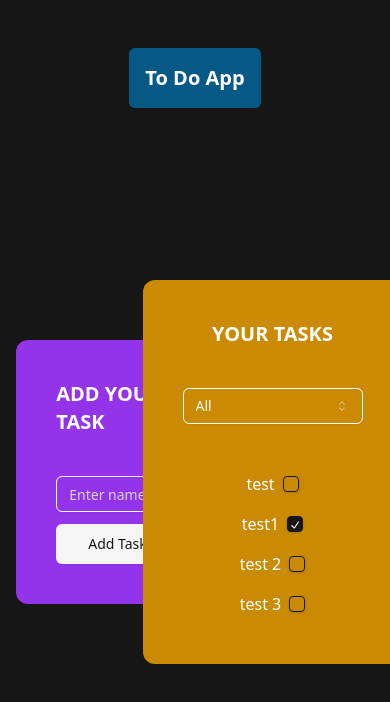
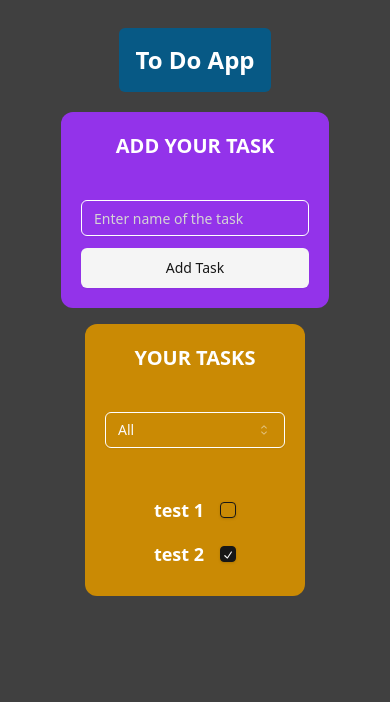
Before and after one commit to DTH1809/to-do-app, a Next.js app: page / in a window 390 px wide. Shown: the top 702 px of the page. Built offline with nearby package versions, Linux system fonts and the light colour scheme; data requests are answered from the project's data file.

Commit message:
7-10-2024

```diff
--- a/app/layout.jsx
+++ b/app/layout.jsx
@@ -22,7 +22,7 @@ export default function RootLayout({ children }) {
   return (
     <html lang="en">
       <body
-        className={`${geistSans.variable} ${geistMono.variable} antialiased w-full h-screen`}
+        className={`${geistSans.variable} ${geistMono.variable} antialiased w-full h-full bg-neutral-700`}
       >
         {children}
         <Toaster />
--- a/app/page.jsx
+++ b/app/page.jsx
@@ -9,9 +9,9 @@ const MainPage = async () => {
   const tasksArray = await getTasks()
 
   return (
-    <div className="w-full h-full flex flex-col items-center justify-center bg-neutral-900 p-2 px-10">
+    <div className="w-full h-full flex flex-col items-center justify-center p-2 lg:px-10">
       <PageHeader />
-      <main className="w-full h-full flex items-center justify-center flex-1">
+      <main className="w-full h-full flex flex-col lg:flex-row items-center justify-center flex-1 gap-y-2">
         <InputForm />
         <TaskList tasksArray={tasksArray} />
       </main>
--- a/components/InputForm.jsx
+++ b/components/InputForm.jsx
@@ -30,10 +30,10 @@ const InputForm = () => {
     }
 
   return (
-    <div className="w-1/2 flex flex-col items-center justify-center">
-        <div className="bg-purple-600 p-10 flex flex-col items-center justify-center rounded-xl">
+    <div className="w-full lg:w-1/2 flex flex-col items-center justify-center">
+        <div className="bg-purple-600 lg:p-10 p-5 flex flex-col items-center justify-center rounded-xl">
             <header className="mb-10">
-                <h1 className="text-white text-xl font-semibold uppercase">
+                <h1 className="text-white text-xl font-semibold uppercase text-center">
                     Add your task
                 </h1>
             </header>
--- a/components/PageHeader.jsx
+++ b/components/PageHeader.jsx
@@ -2,8 +2,8 @@ import React from 'react'
 
 const PageHeader = () => {
   return (
-    <header className="p-4 bg-sky-800 rounded-md lg:px-8 text-center mt-10">
-        <h1 className="text-xl font-bold text-white">
+    <header className="p-4 bg-sky-800 rounded-md lg:px-8 text-center my-5">
+        <h1 className="text-2xl font-bold text-white">
           To Do App
         </h1>
     </header>
--- a/components/TaskList.jsx
+++ b/components/TaskList.jsx
@@ -25,8 +25,8 @@ const TaskList = ({ tasksArray }) => {
     })
 
   return (
-    <div className="w-1/2 flex items-center justify-center h-full">
-        <div className="flex flex-col justify-center items-center p-10 bg-yellow-600 rounded-xl">
+    <div className="w-full lg:w-1/2 flex items-center justify-center h-full p-2">
+        <div className="flex flex-col justify-center items-center lg:p-10 p-5 bg-yellow-600 rounded-xl">
             <header className="mb-10">
                 <h1 className="text-xl font-semibold text-white uppercase">
                     Your Tasks
@@ -47,8 +47,8 @@ const TaskList = ({ tasksArray }) => {
             <ul className="flex-1">
                 {filteredTasks.map((task, i) => (
                     <li className="w-full flex justify-center items-center" key={task.id}>
-                        <div className="flex justify-between items-center p-2 gap-x-2">
-                            <p className="text-white">
+                        <div className="flex justify-between items-center p-2 gap-x-4">
+                            <p className="text-white font-semibold text-lg">
                                 {task.name}
                             </p>
                             <Checkbox checked={task.status === "completed"} />
--- a/db.json
+++ b/db.json
@@ -2,23 +2,13 @@
   "tasks": [
     {
       "id": "f0d0",
-      "name": "test",
+      "name": "test 1",
       "status": "incomplete"
     },
     {
       "id": "e7c2",
-      "name": "test1",
+      "name": "test 2",
       "status": "completed"
-    },
-    {
-      "id": "00bb",
-      "name": "test 2",
-      "status": "incomplete"
-    },
-    {
-      "id": "6e36",
-      "name": "test 3",
-      "status": "incomplete"
     }
   ]
 }
```
